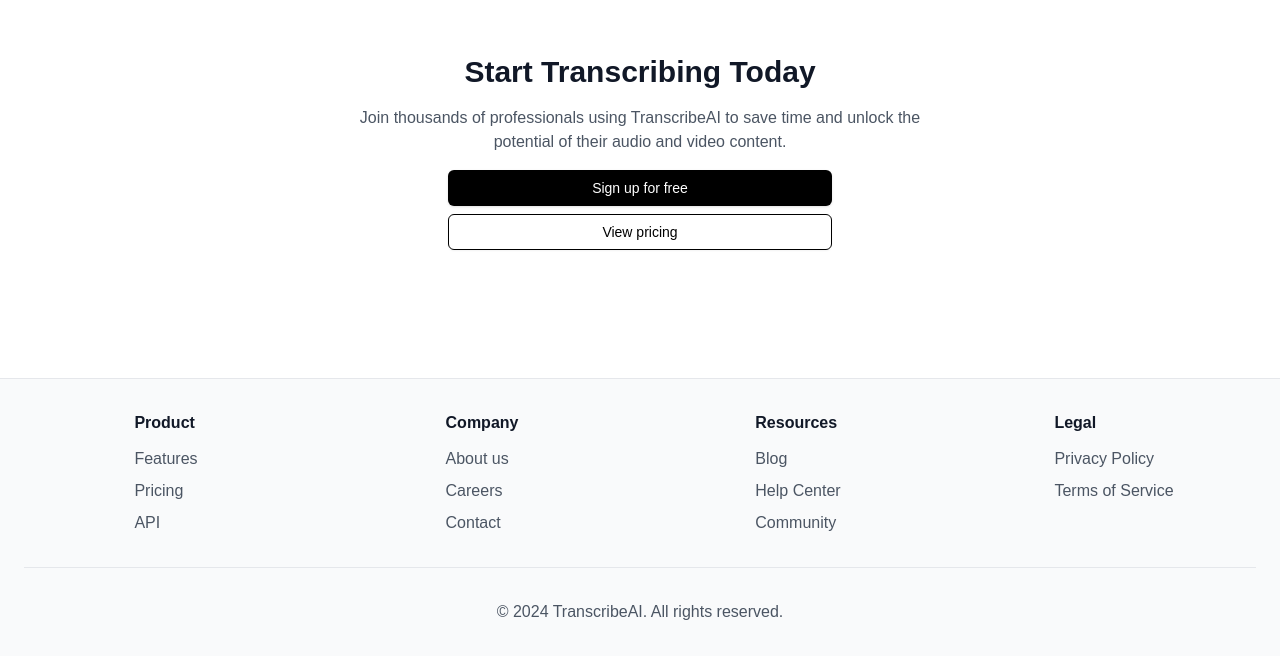
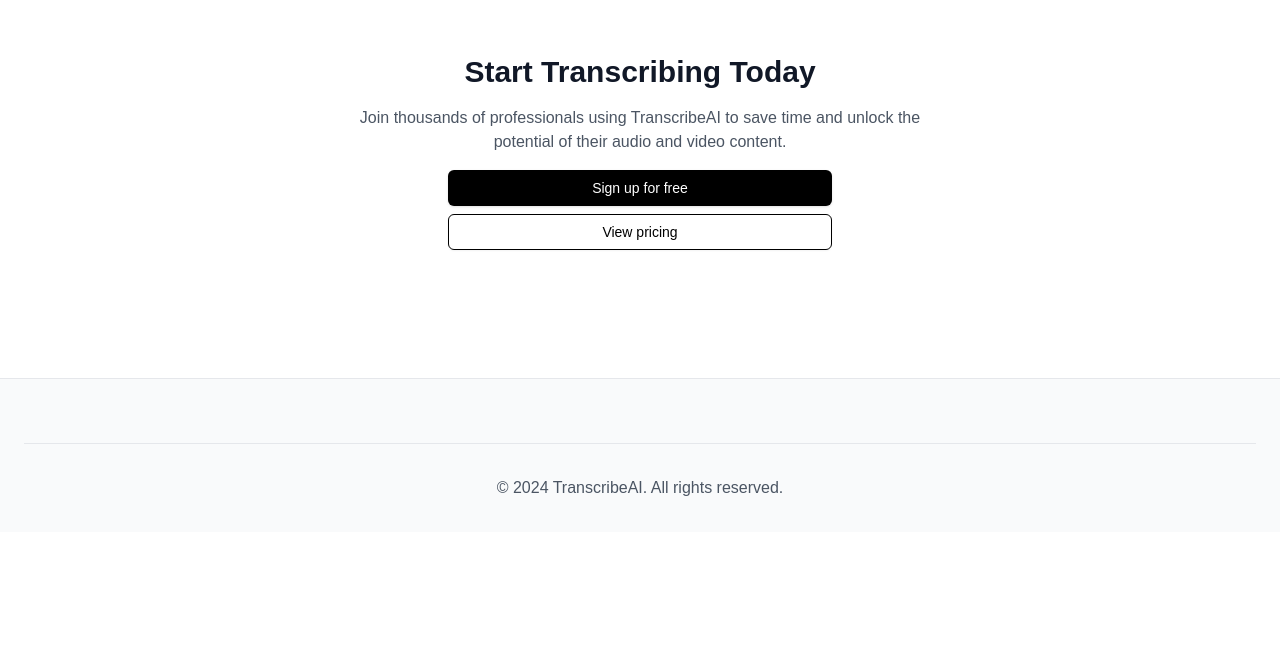
Before and after one commit to sambulosenda/Video-Transcripts, a Next.js app: page / in a window 1280 px wide. Shown: the part 1366-2022 px from the top of the page. After the commit the page ends 1898 px from the top, so only its background shows below. Built offline with nearby package versions, Linux system fonts and the light colour scheme.

Commit message:
Refactor LandingPage component to add login functionality

```diff
--- a/src/app/(landing)/page.tsx
+++ b/src/app/(landing)/page.tsx
@@ -41,12 +41,14 @@
           </span>
         </Link>
         <nav className="hidden md:flex gap-4 sm:gap-6">
+          <Link href="/sign-up" passHref>
             <Button
               variant="outline"
               className="border-black dark:border-white text-black dark:text-white hover:bg-gray-100 dark:hover:bg-gray-800"
             >
               Log in
             </Button>
+          </Link>
         </nav>
         <div className="flex md:hidden">
           <Button
@@ -62,20 +64,7 @@
       {isMenuOpen && (
         <div className="md:hidden bg-white dark:bg-gray-900 p-4">
           <nav className="flex flex-col gap-4">
-            <Link
-              className="text-sm font-medium hover:text-gray-600 dark:hover:text-gray-300 transition-colors"
-              href="#features"
-              onClick={() => setIsMenuOpen(false)}
-            >
-              Features
-            </Link>
-            <Link
-              className="text-sm font-medium hover:text-gray-600 dark:hover:text-gray-300 transition-colors"
-              href="#pricing"
-              onClick={() => setIsMenuOpen(false)}
-            >
-              Pricing
-            </Link>
+            <Link href="/sign-up" passHref>
               <Button
                 variant="outline"
                 className="border-black dark:border-white text-black dark:text-white hover:bg-gray-100 dark:hover:bg-gray-800"
@@ -83,6 +72,7 @@
               >
                 Log in
               </Button>
+            </Link>
           </nav>
         </div>
       )}
@@ -99,9 +89,11 @@
                 businesses, and researchers.
               </p>
               <div className="space-x-4">
+                <Link href="/sign-up" passHref>
                   <Button className="bg-black dark:bg-white text-white dark:text-black hover:bg-gray-800 dark:hover:bg-gray-200">
                     Start Transcribing
                   </Button>
+                </Link>
                 <Button
                   variant="outline"
                   className="border-black dark:border-white text-black dark:text-white hover:bg-gray-100 dark:hover:bg-gray-800"
@@ -183,9 +175,11 @@
                 and unlock the potential of their audio and video content.
               </p>
               <div className="w-full max-w-sm space-y-2">
+                <Link href="/sign-up" passHref>
                   <Button className="w-full bg-black dark:bg-white text-white dark:text-black hover:bg-gray-800 dark:hover:bg-gray-200">
                     Sign up for free
                   </Button>
+                </Link>
                 <Button
                   variant="outline"
                   className="w-full border-black dark:border-white text-black dark:text-white hover:bg-gray-100 dark:hover:bg-gray-800"
@@ -200,116 +194,6 @@
 
       <footer className="border-t border-gray-200 dark:border-gray-700 bg-gray-50 dark:bg-gray-900">
         <div className="container px-4 md:px-6 py-8 mx-auto">
-          <div className="grid grid-cols-2 md:grid-cols-4 gap-8 justify-items-center">
-            <div>
-              <h3 className="font-semibold mb-3">Product</h3>
-              <ul className="space-y-2">
-                <li>
-                  <Link
-                    href="#"
-                    className="text-gray-600 dark:text-gray-300 hover:text-black dark:hover:text-white"
-                  >
-                    Features
-                  </Link>
-                </li>
-                <li>
-                  <Link
-                    href="#"
-                    className="text-gray-600 dark:text-gray-300 hover:text-black dark:hover:text-white"
-                  >
-                    Pricing
-                  </Link>
-                </li>
-                <li>
-                  <Link
-                    href="#"
-                    className="text-gray-600 dark:text-gray-300 hover:text-black dark:hover:text-white"
-                  >
-                    API
-                  </Link>
-                </li>
-              </ul>
-            </div>
-            <div>
-              <h3 className="font-semibold mb-3">Company</h3>
-              <ul className="space-y-2">
-                <li>
-                  <Link
-                    href="#"
-                    className="text-gray-600 dark:text-gray-300 hover:text-black dark:hover:text-white"
-                  >
-                    About us
-                  </Link>
-                </li>
-                <li>
-                  <Link
-                    href="#"
-                    className="text-gray-600 dark:text-gray-300 hover:text-black dark:hover:text-white"
-                  >
-                    Careers
-                  </Link>
-                </li>
-                <li>
-                  <Link
-                    href="#"
-                    className="text-gray-600 dark:text-gray-300 hover:text-black dark:hover:text-white"
-                  >
-                    Contact
-                  </Link>
-                </li>
-              </ul>
-            </div>
-            <div>
-              <h3 className="font-semibold mb-3">Resources</h3>
-              <ul className="space-y-2">
-                <li>
-                  <Link
-                    href="#"
-                    className="text-gray-600 dark:text-gray-300 hover:text-black dark:hover:text-white"
-                  >
-                    Blog
-                  </Link>
-                </li>
-                <li>
-                  <Link
-                    href="#"
-                    className="text-gray-600 dark:text-gray-300 hover:text-black dark:hover:text-white"
-                  >
-                    Help Center
-                  </Link>
-                </li>
-                <li>
-                  <Link
-                    href="#"
-                    className="text-gray-600 dark:text-gray-300 hover:text-black dark:hover:text-white"
-                  >
-                    Community
-                  </Link>
-                </li>
-              </ul>
-            </div>
-            <div>
-              <h3 className="font-semibold mb-3">Legal</h3>
-              <ul className="space-y-2">
-                <li>
-                  <Link
-                    href="#"
-                    className="text-gray-600 dark:text-gray-300 hover:text-black dark:hover:text-white"
-                  >
-                    Privacy Policy
-                  </Link>
-                </li>
-                <li>
-                  <Link
-                    href="#"
-                    className="text-gray-600  dark:text-gray-300 hover:text-black dark:hover:text-white"
-                  >
-                    Terms of Service
-                  </Link>
-                </li>
-              </ul>
-            </div>
-          </div>
           <div className="mt-8 pt-8 border-t border-gray-200 dark:border-gray-700 text-center text-gray-600 dark:text-gray-300">
             <p>&copy; 2024 TranscribeAI. All rights reserved.</p>
           </div>
```
Lines whose indentation alone changed are shown as unchanged.
